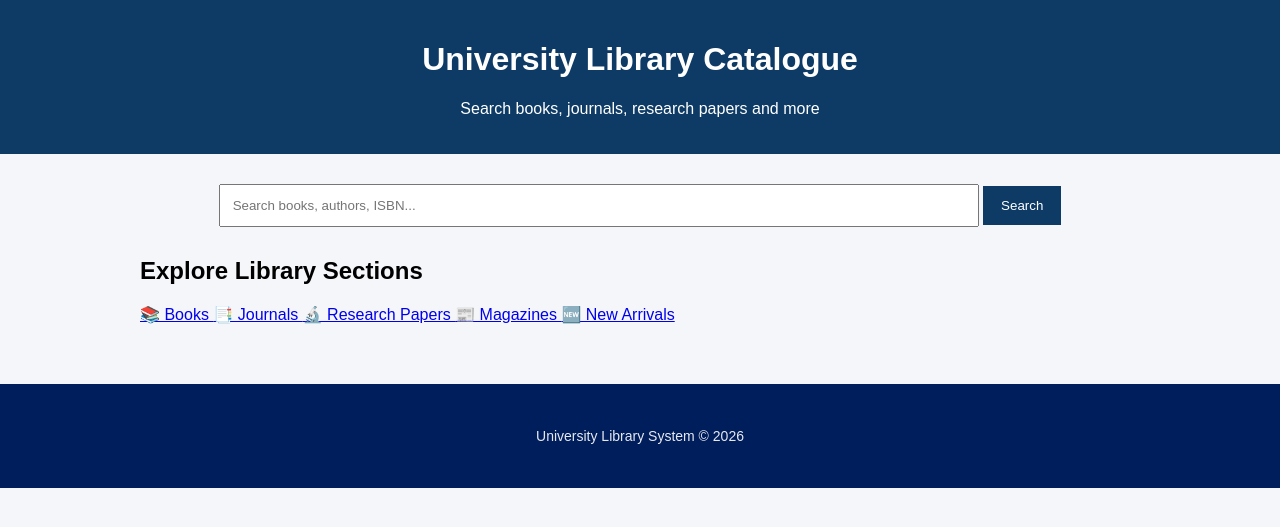
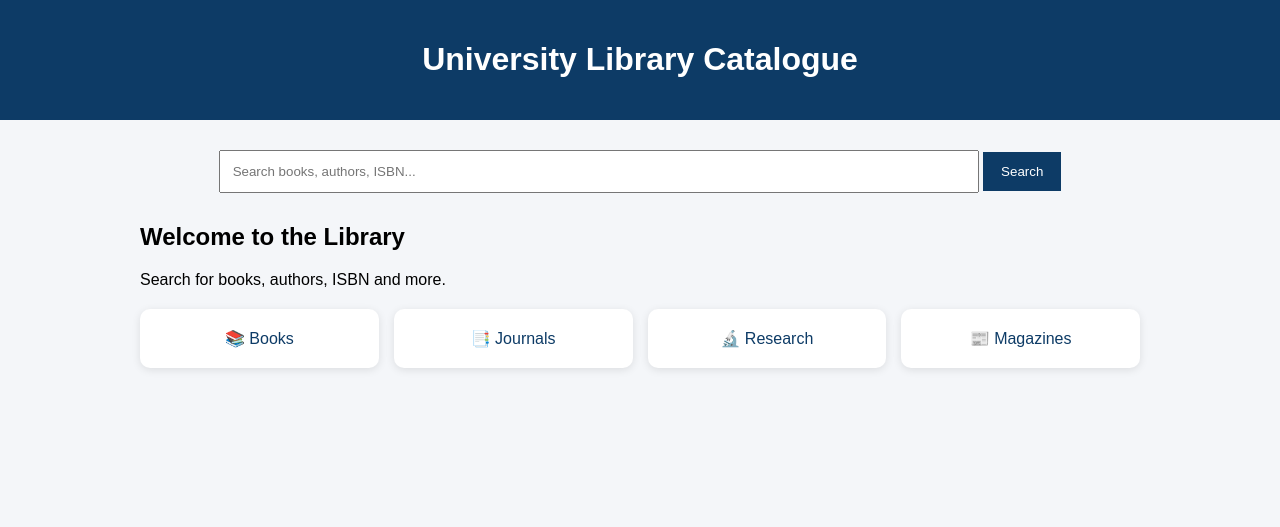
Before and after one commit to realdhayo1/library-system, a Flask app: page / in a window 1280 px wide. Shown: the top 527 px of the page. Run offline with Flask 3, Linux system fonts and the light colour scheme.

Commit message:
Update index.html

```diff
--- a/templates/index.html
+++ b/templates/index.html
@@ -1,10 +1,8 @@
 <!DOCTYPE html>
-<html lang="en">
+<html>
 <head>
-    <meta charset="UTF-8">
     <title>University Library Catalogue</title>
     <link rel="stylesheet" href="/static/style.css">
-
     <meta name="viewport" content="width=device-width, initial-scale=1.0">
 </head>
 
@@ -12,63 +10,102 @@
 
 <header>
     <h1>University Library Catalogue</h1>
-    <p>Search books, journals, research papers and more</p>
 </header>
 
-<!-- SEARCH BOX -->
+<!-- SEARCH -->
 <div class="search-container">
 
     <form action="/search" method="GET">
 
-        <input
-            type="text"
-            name="q"
-            placeholder="Search books, authors, ISBN..."
-            required>
+        <input type="text" name="q"
+               placeholder="Search books, authors, ISBN..."
+               required>
 
-        <button type="submit">
-            Search
-        </button>
+        <button type="submit">Search</button>
 
     </form>
 
 </div>
 
-<!-- CATEGORY SECTION -->
+<!-- RESULTS SECTION -->
 <div class="container">
 
-    <h2>Explore Library Sections</h2>
+    {% if query %}
 
-    <div class="categories">
+        <h2>{{ total_results }} results for "{{ query }}"</h2>
 
-        <a href="/books" class="category-card">
-            📚 Books
-        </a>
+        {% if books %}
 
-        <a href="/journals" class="category-card">
-            📑 Journals
-        </a>
+            {% for book in books %}
 
-        <a href="/research" class="category-card">
-            🔬 Research Papers
-        </a>
+            <div class="book-card">
 
-        <a href="/magazines" class="category-card">
-            📰 Magazines
-        </a>
+                {% if book.cover %}
+                    <img src="{{ book.cover }}" class="book-cover">
+                {% else %}
+                    <img src="https://via.placeholder.com/120x180?text=No+Cover"
+                         class="book-cover">
+                {% endif %}
 
-        <a href="/new-arrivals" class="category-card">
-            🆕 New Arrivals
-        </a>
+                <div class="book-info">
 
-    </div>
+                    <h3>{{ book.title }}</h3>
+
+                    <p><b>Author:</b> {{ book.author }}</p>
+                    <p><b>Year:</b> {{ book.year }}</p>
+                    <p><b>ISBN:</b> {{ book.isbn }}</p>
+
+                    <a href="/book/{{ book.key[1:] }}">
+                        View Details
+                    </a>
+
+                </div>
+
+            </div>
+
+            {% endfor %}
+
+            <!-- PAGINATION -->
+            <div class="pagination">
+
+                {% if page and page > 1 %}
+                    <a href="/search?q={{ query }}&page={{ page - 1 }}">Prev</a>
+                {% endif %}
+
+                {% if page %}
+                    <a href="/search?q={{ query }}&page={{ page + 1 }}">Next</a>
+                {% endif %}
+
+            </div>
+
+        {% else %}
+
+            <p>No results found.</p>
+
+        {% endif %}
+
+    {% else %}
+
+        <!-- HOME MESSAGE -->
+        <div class="home-info">
+
+            <h2>Welcome to the Library</h2>
+            <p>Search for books, authors, ISBN and more.</p>
+
+            <div class="quick-links">
+
+                <a href="/search?q=books" class="card">📚 Books</a>
+                <a href="/search?q=journals" class="card">📑 Journals</a>
+                <a href="/search?q=research" class="card">🔬 Research</a>
+                <a href="/search?q=magazines" class="card">📰 Magazines</a>
+
+            </div>
+
+        </div>
+
+    {% endif %}
 
 </div>
 
-<!-- FOOTER -->
-<footer>
-    <p>University Library System © 2026</p>
-</footer>
-
 </body>
 </html>
```
